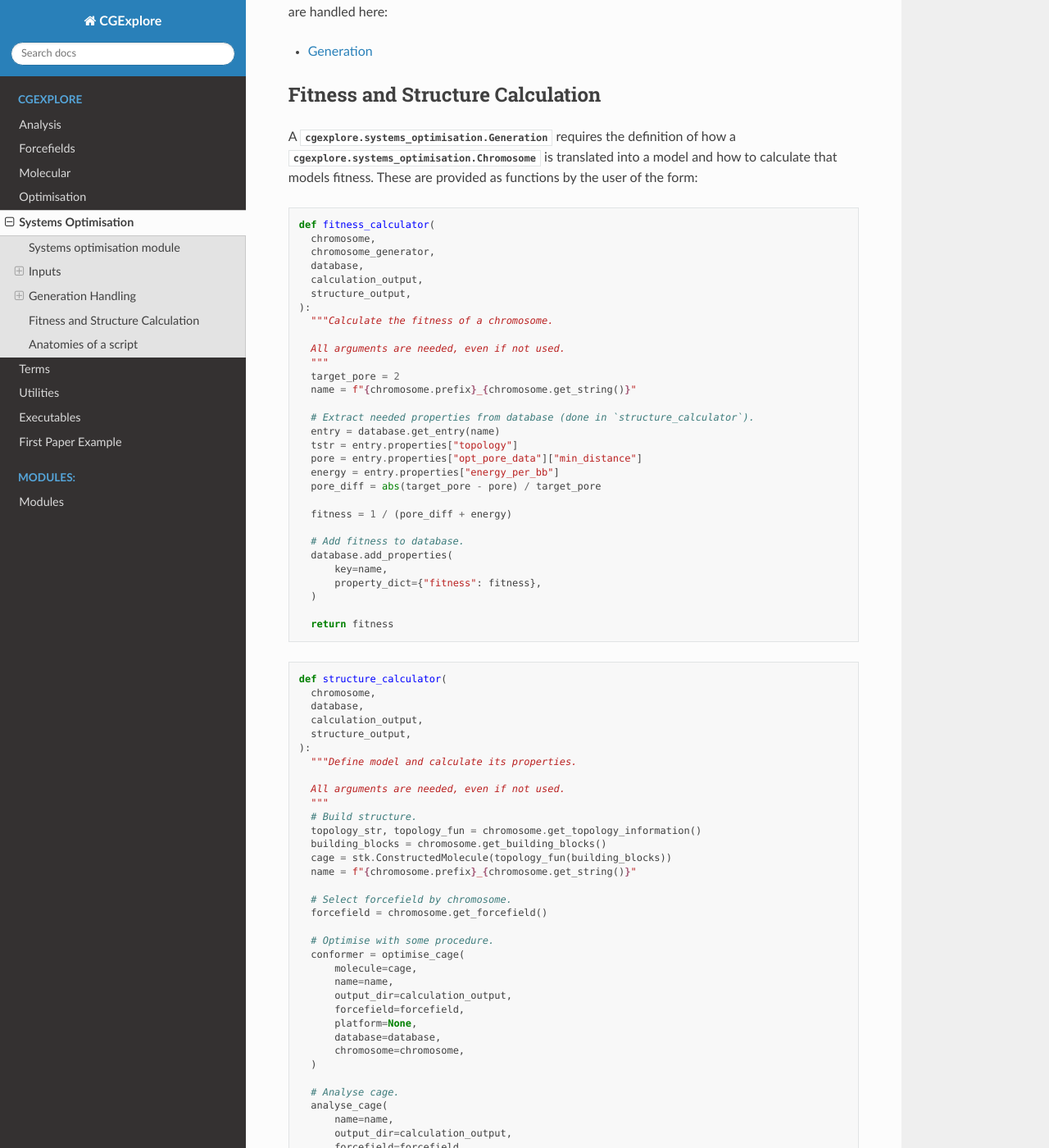
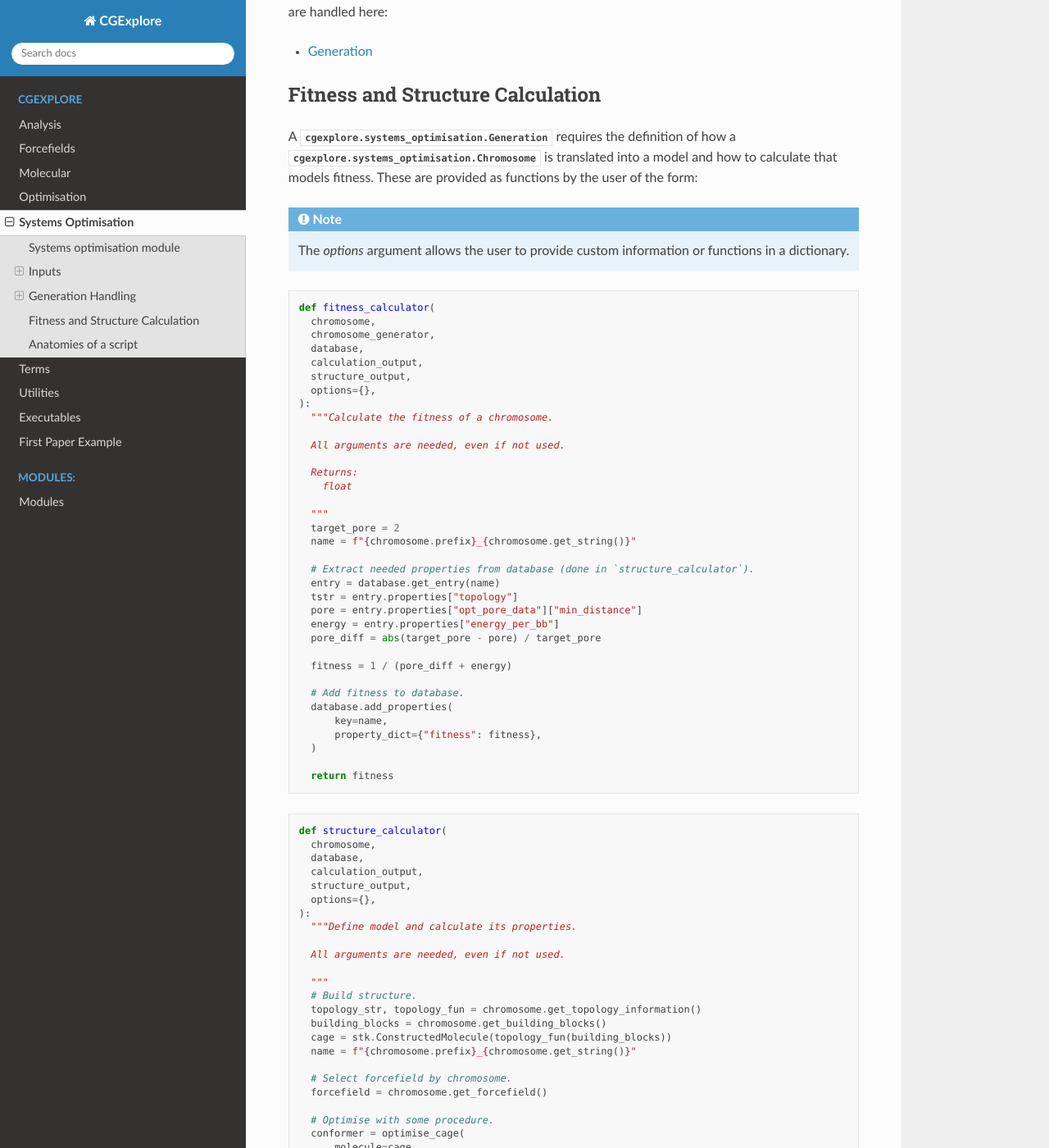
Before and after one commit to andrewtarzia/CGExplore, a Sphinx documentation site: the page built from docs/source/systems_optimisation.rst, in a window 1280 px wide and 1400 px high, scrolled down 709 px. Shown: the whole window at 82% size. Built offline with Sphinx 7.4.7 and the Read the Docs theme 2.0.0, drawn with Linux system fonts in a browser that asks for light colours.

Commit message:
Add option.

```diff
--- a/docs/source/systems_optimisation.rst
+++ b/docs/source/systems_optimisation.rst
@@ -50,6 +50,10 @@ how a :class:`cgexplore.systems_optimisation.Chromosome` is translated into a
 model and how to calculate that models fitness. These are provided as functions
 by the user of the form:
 
+.. note::
+  The `options` argument allows the user to provide custom information or
+  functions in a dictionary.
+
 .. code-block:: python
 
   def fitness_calculator(
@@ -58,10 +62,15 @@ by the user of the form:
     database,
     calculation_output,
     structure_output,
+    options={},
   ):
     """Calculate the fitness of a chromosome.
 
     All arguments are needed, even if not used.
+
+    Returns:
+      float
+
     """
     target_pore = 2
     name = f"{chromosome.prefix}_{chromosome.get_string()}"
@@ -91,10 +100,12 @@ by the user of the form:
     database,
     calculation_output,
     structure_output,
+    options={},
   ):
     """Define model and calculate its properties.
 
     All arguments are needed, even if not used.
+
     """
     # Build structure.
     topology_str, topology_fun = chromosome.get_topology_information()
```
